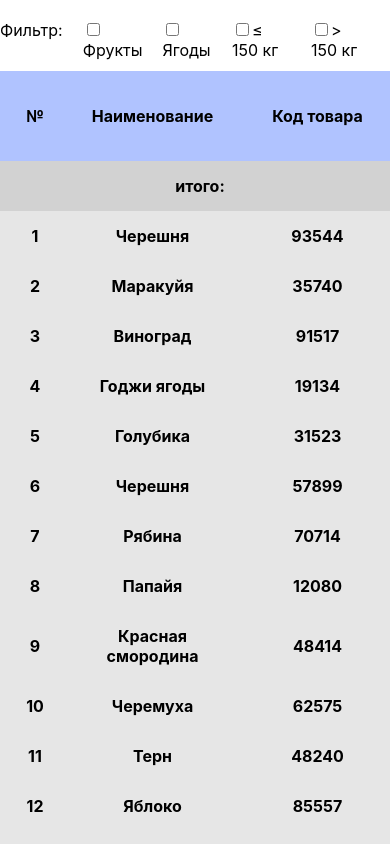
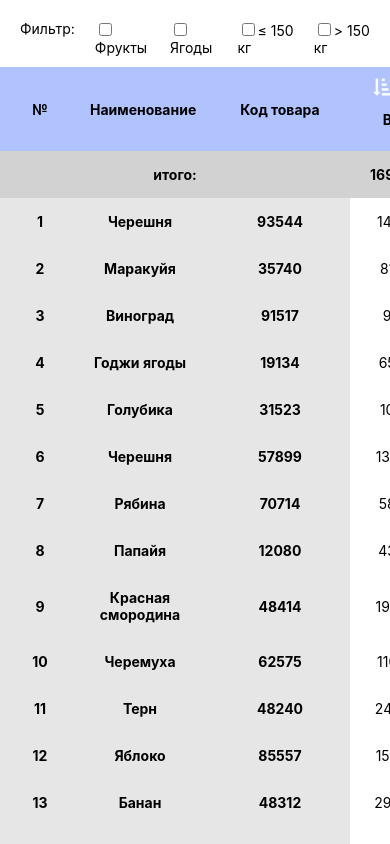
Before and after one commit to Owleek/interactive-table, a React (Create React App) app: page / in a window 390 px wide. Built offline with nearby package versions, Linux system fonts and the light colour scheme.

Commit message:
add some styles for 600px device

```diff
--- a/src/Components/InteractiveTable/InteractiveTable.js
+++ b/src/Components/InteractiveTable/InteractiveTable.js
@@ -16,7 +16,7 @@ class InteractiveTable extends Component {
     state = {
         body: [],
         headlines: [],
-        // portionNumber: 0,
+        requestNumber: 10,
         key: null,
         rule: 'text',
         sortLabels: null,
@@ -107,12 +107,20 @@ class InteractiveTable extends Component {
     checkScrollTop = () => {
         let elem = this.container.current;
         let result = elem.scrollHeight - (elem.scrollTop + elem.clientHeight)
+
+        // if(result === 0) {
+             // this.uploadData();
+        // }
+
+        setTimeout(() => {
             if(result === 0) {
                 this.uploadData();
             }
+        }, 1000);
     }
 
     uploadData = () => {
+        if(this.state.requestNumber < 20) {
             if(this.state.headlines.length === 0) {
                 this.setState( () => {
 
@@ -130,10 +138,13 @@ class InteractiveTable extends Component {
             }
 
             this.setState( (state)=>{
-            return { body: [...state.body, ...Api.getPortionData(20)]
+                return { body: [...state.body, ...Api.getPortionData(14)],
+                    requestNumber: state.requestNumber + 1
                     // portionNumber: state.portionNumber + 1
                 }
             })
+
+        }
     }
 
     render () {
--- a/src/Components/InteractiveTable/InteractiveTable.scss
+++ b/src/Components/InteractiveTable/InteractiveTable.scss
@@ -113,6 +113,10 @@ $lightblue: rgb(230, 230, 230);
                 z-index: 2;
                 min-width: 400px;
                 cursor: default;
+
+                @media (max-width: 900px) {
+                    min-width: 200px;
+                }
             }
         }
 
@@ -128,6 +132,9 @@ $lightblue: rgb(230, 230, 230);
                 padding: 0;
                 z-index: 2;
                 min-width: 400px;
+                @media (max-width: 900px) {
+                    min-width: 350px;
+                }
             }
         }
     }
@@ -147,6 +154,10 @@ $lightblue: rgb(230, 230, 230);
         text-align: center;
         padding-left: 10px !important;
         padding-right: 10px !important;
+
+        @media (max-width: 900px) {
+            padding-right: 0 !important;
+        }
     }
 }
 
@@ -159,7 +170,7 @@ $lightblue: rgb(230, 230, 230);
     background-color: $lightblue;
     display: inline-block;
     text-align: left;
-    margin: 0 5px;
+    margin-right: 10px;
 
     &__close {
         position: absolute;
@@ -176,6 +187,7 @@ $lightblue: rgb(230, 230, 230);
     top: 0; left: 0;
     z-index: 3;
     padding-top: 20px;
+    padding-left: 20px;
     padding-bottom: 1px;
 
     ul {
@@ -207,7 +219,10 @@ $lightblue: rgb(230, 230, 230);
 
 .interactiveTable__tags {
     display: inline-block;
-    margin-left: 10px;
+}
+
+.interactiveTable__tagsTitle {
+    margin-bottom: 15px;
 }
 
 .interactiveTable__tools {
--- a/src/Components/InteractiveTable/TableFilter.js
+++ b/src/Components/InteractiveTable/TableFilter.js
@@ -79,7 +79,7 @@ const TableFilter = ({ setFilter, removeFilter, hiddenColumns, showColumn, itemR
     if(hiddenColumns.length > 0) {
 
         hiddenBlock = <div className="interactiveTable__tagsContainer">
-                        Скрытые колонки:
+                        <div className="interactiveTable__tagsTitle">Скрытые колонки:</div>
                         <div className="interactiveTable__tags">
                             {
                                 hiddenColumns.map( item => {
--- a/src/index.css
+++ b/src/index.css
@@ -11,3 +11,10 @@ code {
   font-family: source-code-pro, Menlo, Monaco, Consolas, 'Courier New',
     monospace;
 }
+
+
+@media (max-width: 760px) {
+  body {
+    font-size: 14px;
+  }
+}
```
Lines whose indentation alone changed are shown as unchanged.
